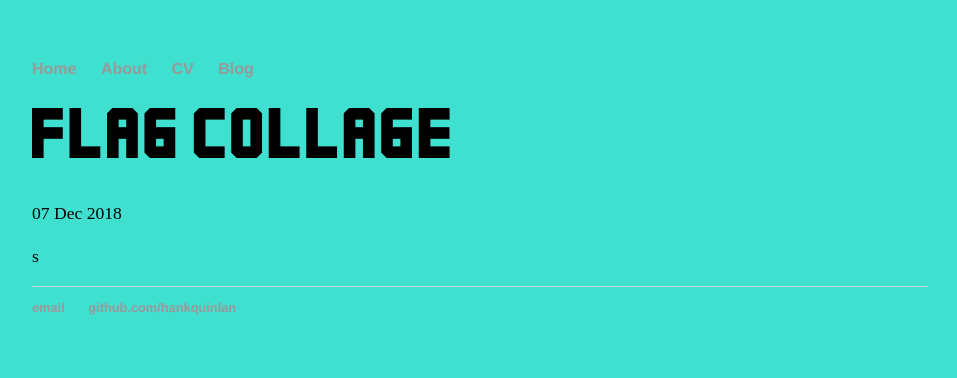
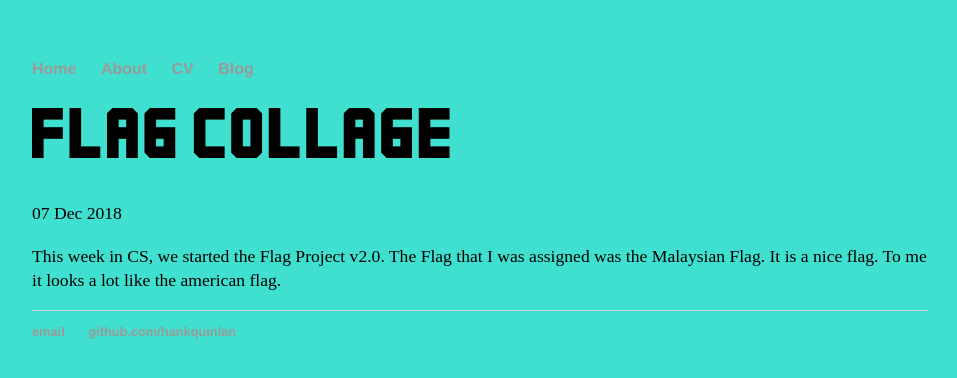
Before and after one commit to tylerm2204/tylerm2204.github.io, a Jekyll site: the page built from _posts/2018-12-07-weekly-reflection.md, in a window 1280 px wide. Shown: the top 378 px of the page, without its empty margins (160-1117 px from the left). Built offline with Jekyll 4.4.1, drawn with Linux system fonts in a browser that asks for light colours.

Commit message:
Update 2018-12-07-weekly-reflection.md

```diff
--- a/_posts/2018-12-07-weekly-reflection.md
+++ b/_posts/2018-12-07-weekly-reflection.md
@@ -3,4 +3,5 @@ layout: post
 title: "Flag Collage"
 date: 2018-12-07
 ---
-s
+
+This week in CS, we started the Flag Project v2.0. The Flag that I was assigned was the Malaysian Flag. It is a nice flag. To me it looks a lot like the american flag.
```
